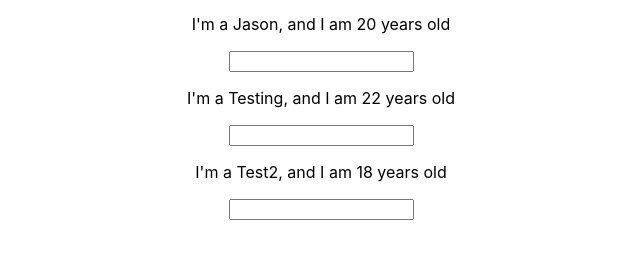
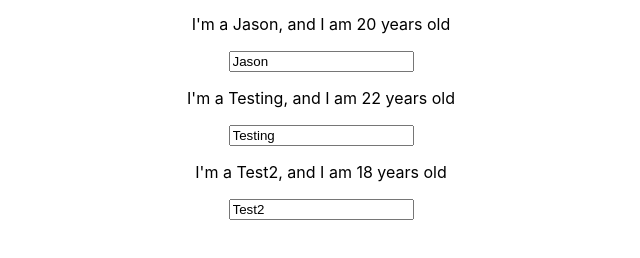
Before and after one commit to Jason-Carrillo/react-exercises, a React app: page / in a window 1280 px wide. Both pictures are taken after a click on the button "Switch Name". Shown: the part 196-454 px from the top of the page, without its empty margins (319-959 px from the left). Built offline with nearby package versions, Linux system fonts and the light colour scheme.

Commit message:
reformatted input for person

```diff
--- a/src/Components/Persons/Person/Person.js
+++ b/src/Components/Persons/Person/Person.js
@@ -12,7 +12,11 @@ class Person extends Component {
             <div className={classes.Person}>
                 <p onClick={this.props.click}>I'm a {this.props.name}, and I am {this.props.age} years old</p>
                 <p>{this.props.children}</p>
-                <input type="text" onChange={this.props.changed}/>
+                <input
+                    type="text"
+                    onChange={this.props.changed}
+                    value={this.props.name}
+                />
             </div>
         )
     }
```
